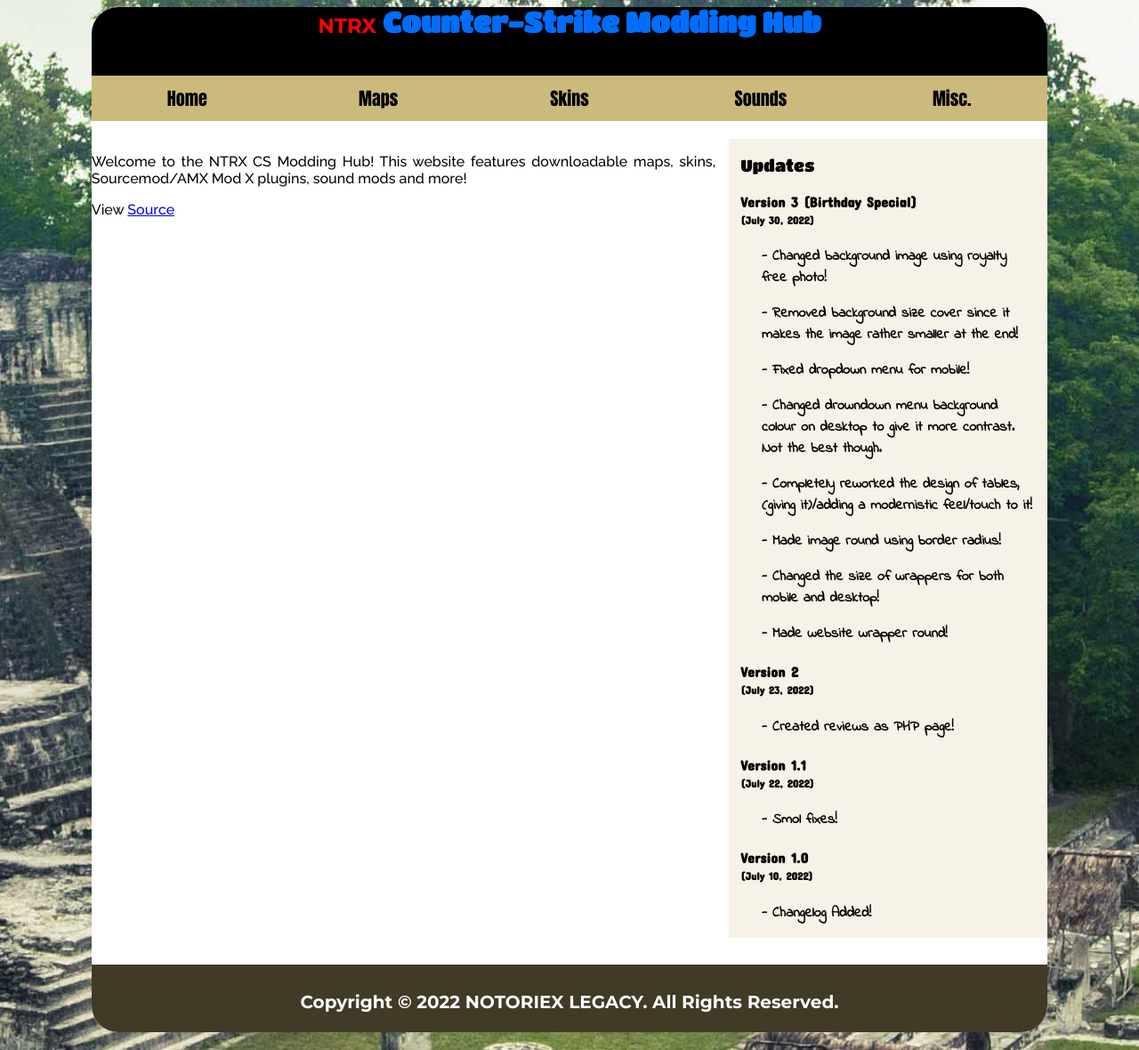
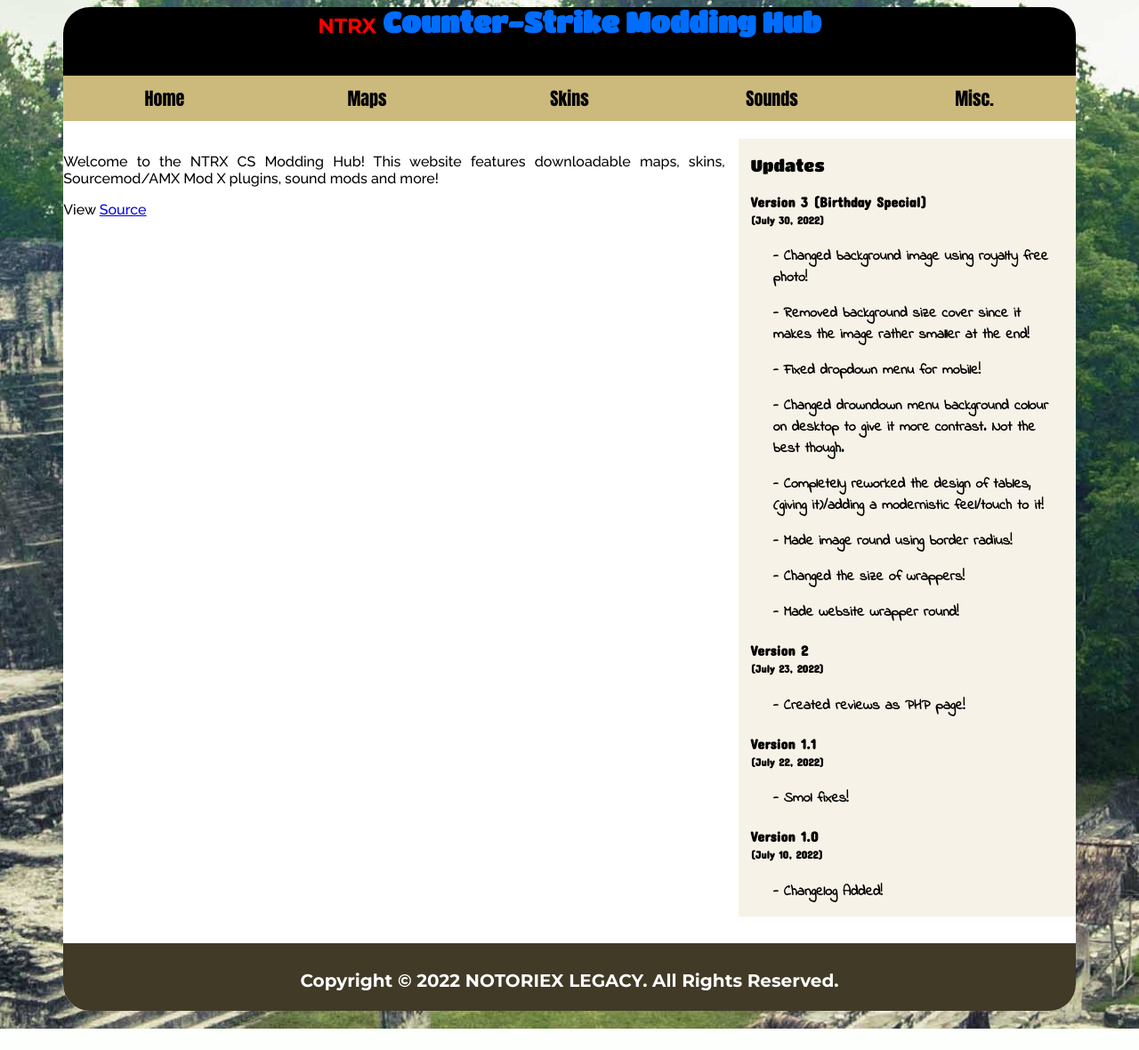
Before and after one commit to William-BC-CA/CPSC2030_Project, a PHP site: page /home.html in a window 1280 px wide. Shown: the whole page at 89% size. After the commit the page ends 1156 px from the top, so only its background shows below. Run offline with PHP 8.4, Linux system fonts and the light colour scheme.

Commit message:
fix wrapper size

```diff
--- a/home.html
+++ b/home.html
@@ -59,7 +59,7 @@
                     <p>- Changed drowndown menu background colour on desktop to give it more contrast. Not the best though.</p>
                     <p>- Completely reworked the design of tables, (giving it)/adding a modernistic feel/touch to it!</p>
                     <p>- Made image round using border radius!</p>
-                    <p>- Changed the size of wrappers for both mobile and desktop!</p>
+                    <p>- Changed the size of wrappers!</p>
                     <p>- Made website wrapper round!</p>
                 </div>
                 <div class = "right-post">
--- a/styles/main-styles.css
+++ b/styles/main-styles.css
@@ -14,7 +14,7 @@
 
 .wrapper{
     margin: auto;
-    width: 75%;
+    width: 90%;
     background-color: white;
     margin-bottom: 20px;
     overflow: hidden;
@@ -279,10 +279,6 @@
 
 /* Desktop Layout */
 @media only screen and (min-width: 768px){
-    .wrapper{
-        width: 85%;
-    }
-
     nav ul li:hover{
         color: black;
         text-decoration: none;
```
